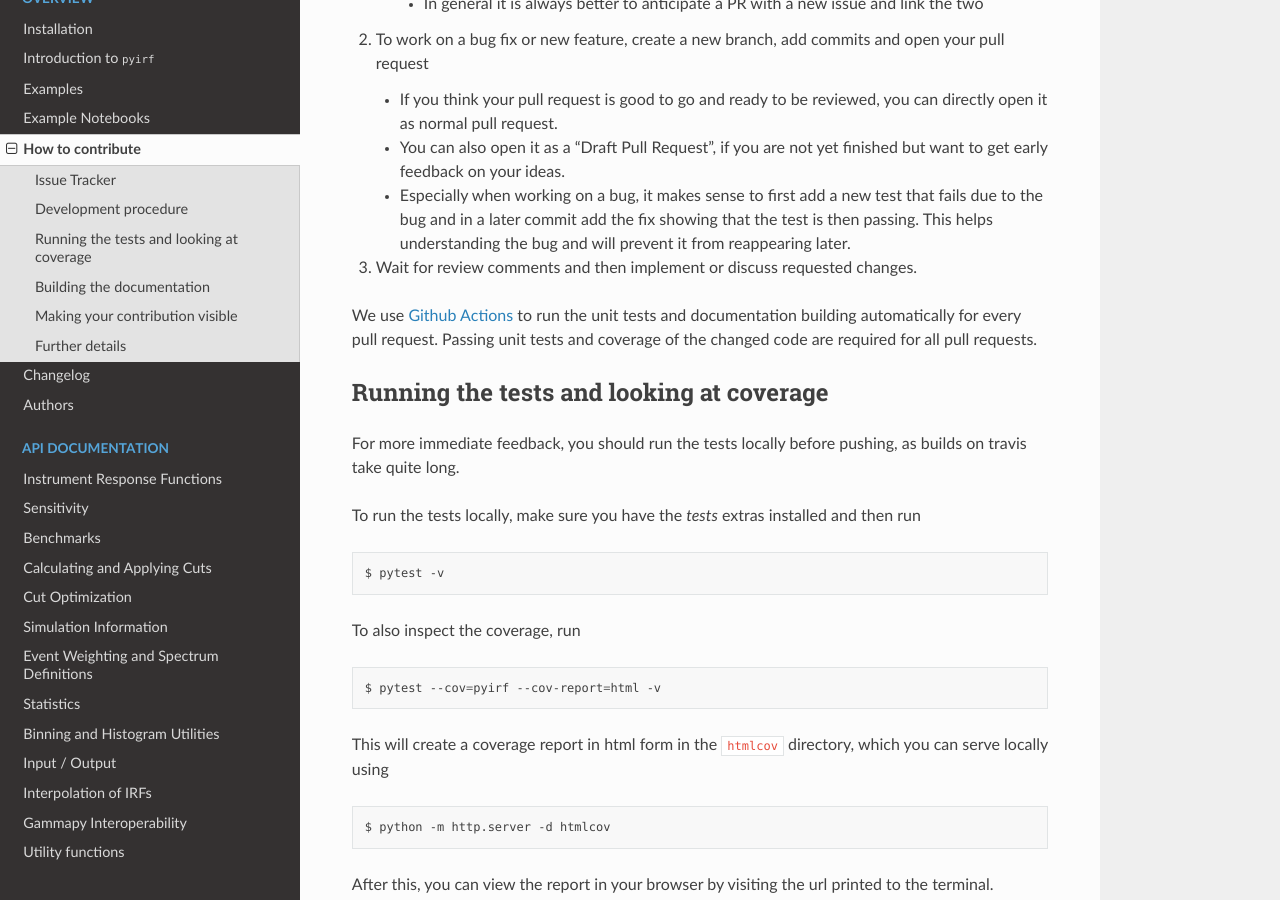
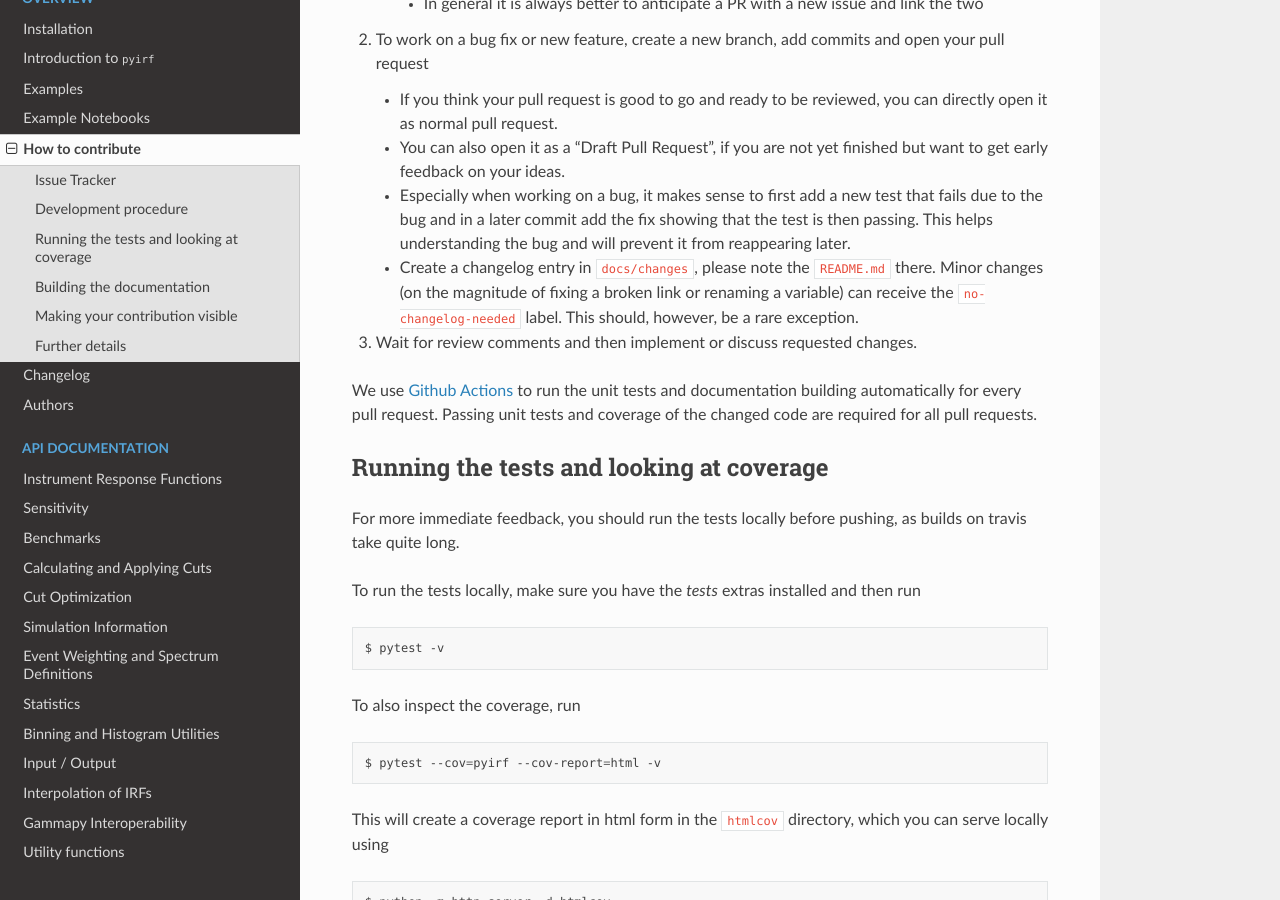
Before and after one commit to cta-observatory/pyirf, a Sphinx documentation site: the page built from docs/contribute.rst, in a window 1280 px wide and 900 px high, scrolled down 809 px. Built offline with Sphinx 7.4.7 and the Read the Docs theme 2.0.0, drawn with Linux system fonts in a browser that asks for light colours; the version number could not be read and is left out.

Commit message:
Add section on towncrier to how-to contribute

```diff
--- a/docs/contribute.rst
+++ b/docs/contribute.rst
@@ -43,6 +43,10 @@ See the `GitHub tutorial on forks <https://docs.github.com/en/github/getting-sta
      test that fails due to the bug and in a later commit add the fix showing
      that the test is then passing.
      This helps understanding the bug and will prevent it from reappearing later.
+
+   - Create a changelog entry in ``docs/changes``, please note the ``README.md`` there.
+     Minor changes (on the magnitude of fixing a broken link or renaming a variable) can receive the ``no-changelog-needed`` label.
+     This should, however, be a rare exception.
 
 #. Wait for review comments and then implement or discuss requested changes.
 
```
